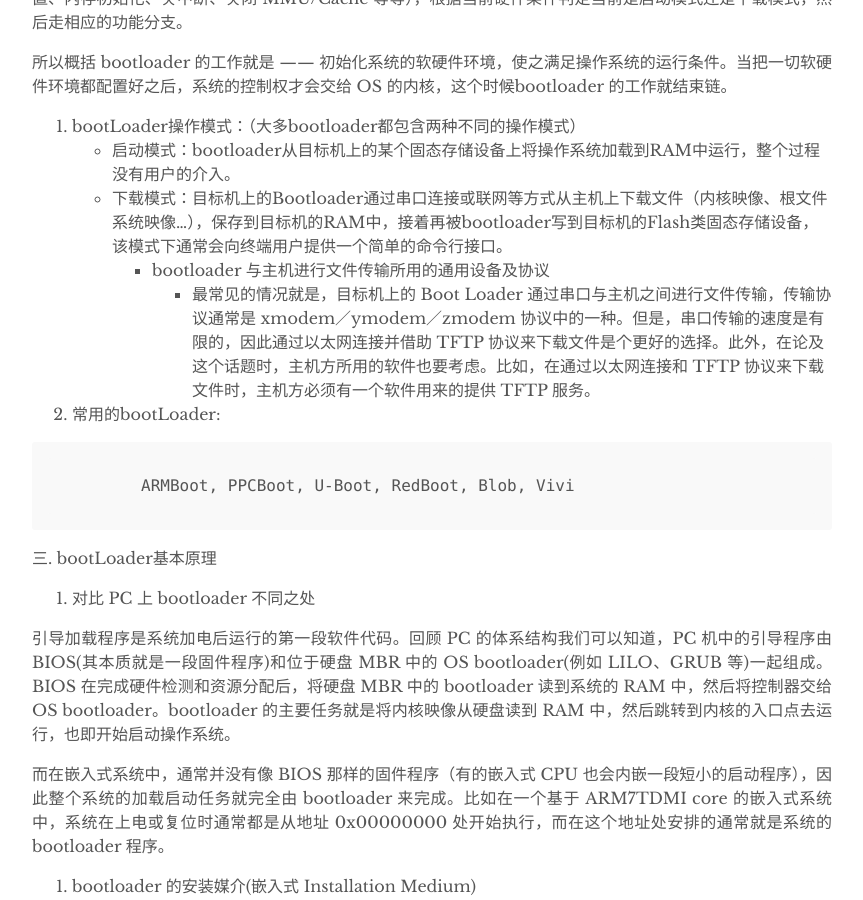
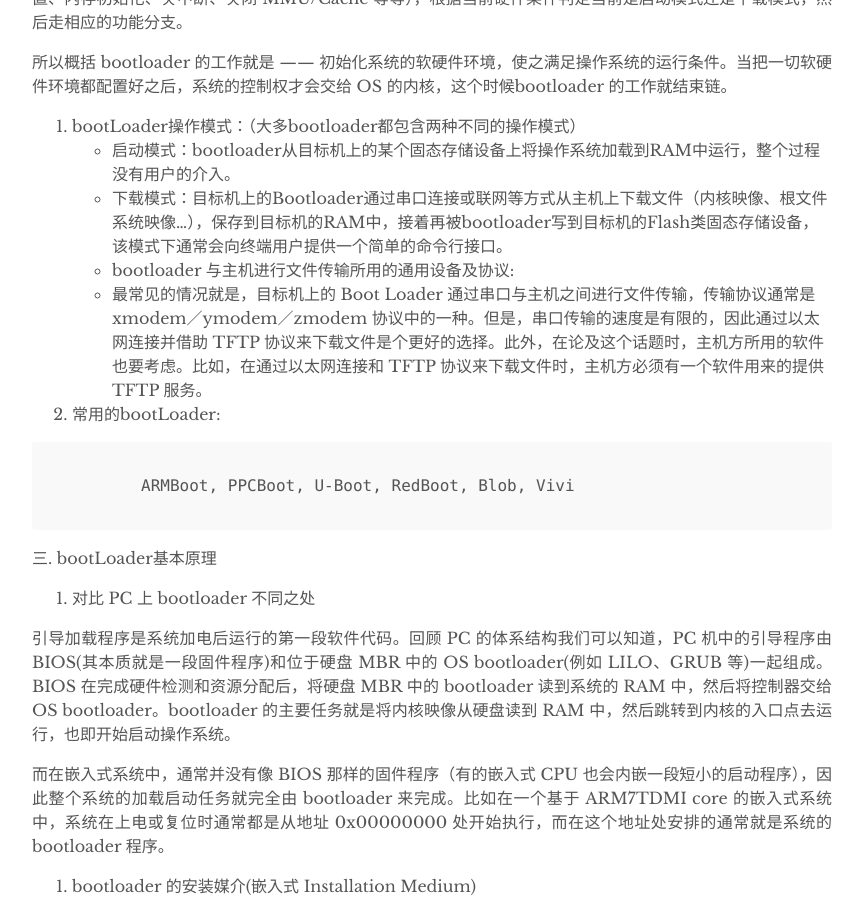
Before and after one commit to Kernel-Team/Kernel-Team.github.io, a Jekyll site: the page built from _posts/2019-07-19-Bootloader-operation-mechanism-analysis.md, in a window 1280 px wide and 900 px high, scrolled down 834 px. Shown: the whole window, without its empty margins (208-1071 px from the left). Built offline with Jekyll 4.4.1, drawn with Linux system fonts in a browser that asks for light colours.

Commit message:
fix summary

```diff
--- a/_posts/2019-07-19-Bootloader-operation-mechanism-analysis.md
+++ b/_posts/2019-07-19-Bootloader-operation-mechanism-analysis.md
@@ -44,8 +44,8 @@ bootloader 是在操作系统内核运行之前运行的一段小程序。通过
 1. bootLoader操作模式：（大多bootloader都包含两种不同的操作模式）
 	* 启动模式：bootloader从目标机上的某个固态存储设备上将操作系统加载到RAM中运行，整个过程没有用户的介入。
 	* 下载模式：目标机上的Bootloader通过串口连接或联网等方式从主机上下载文件（内核映像、根文件系统映像...），保存到目标机的RAM中，接着再被bootloader写到目标机的Flash类固态存储设备，该模式下通常会向终端用户提供一个简单的命令行接口。
-		- bootloader 与主机进行文件传输所用的通用设备及协议
-			+ 最常见的情况就是，目标机上的 Boot Loader 通过串口与主机之间进行文件传输，传输协议通常是 xmodem／ymodem／zmodem 协议中的一种。但是，串口传输的速度是有限的，因此通过以太网连接并借助 TFTP 协议来下载文件是个更好的选择。此外，在论及这个话题时，主机方所用的软件也要考虑。比如，在通过以太网连接和 TFTP 协议来下载文件时，主机方必须有一个软件用来的提供 TFTP 服务。
+	* bootloader 与主机进行文件传输所用的通用设备及协议:
+	* 最常见的情况就是，目标机上的 Boot Loader 通过串口与主机之间进行文件传输，传输协议通常是 xmodem／ymodem／zmodem 协议中的一种。但是，串口传输的速度是有限的，因此通过以太网连接并借助 TFTP 协议来下载文件是个更好的选择。此外，在论及这个话题时，主机方所用的软件也要考虑。比如，在通过以太网连接和 TFTP 协议来下载文件时，主机方必须有一个软件用来的提供 TFTP 服务。
 
 
 2. 常用的bootLoader:
```
